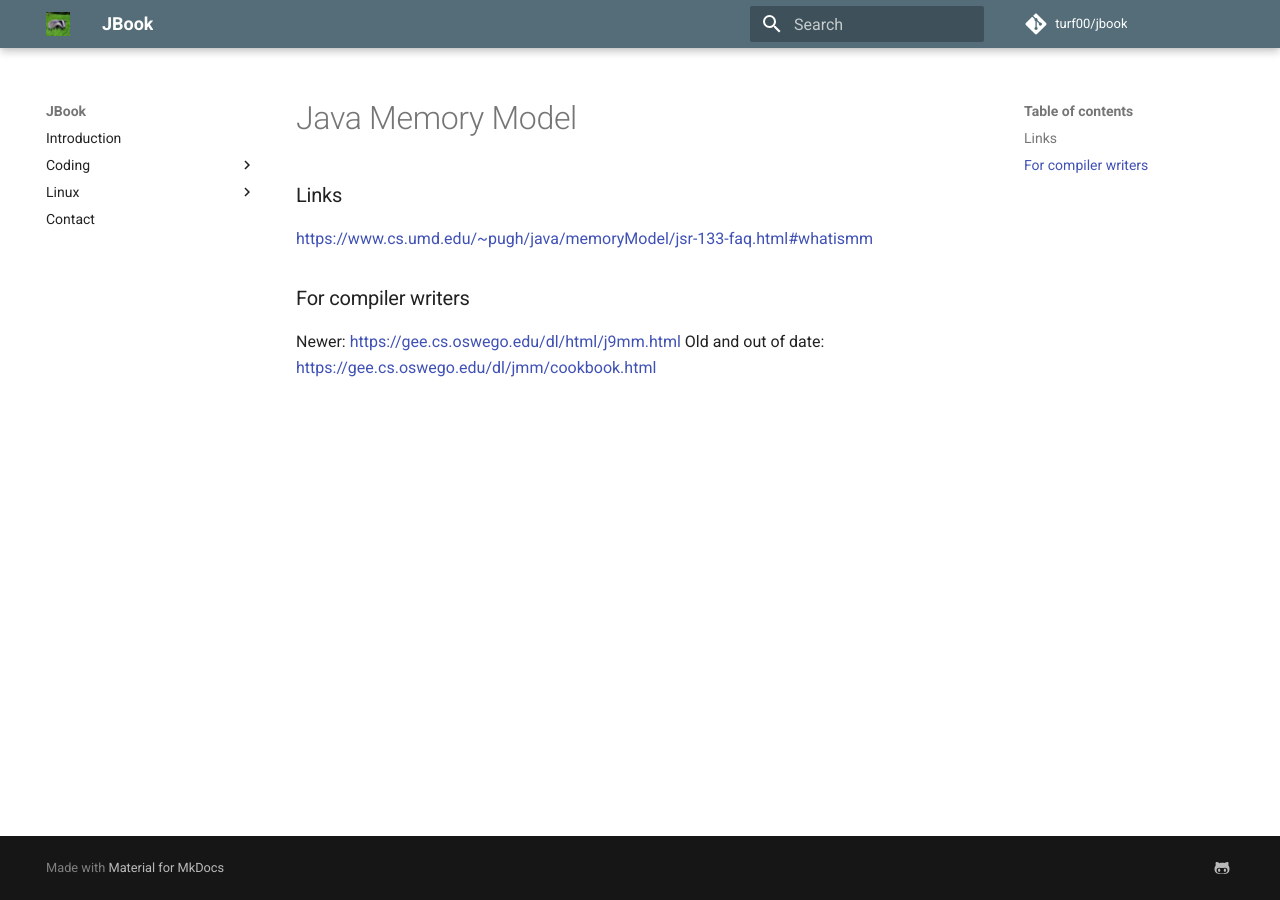
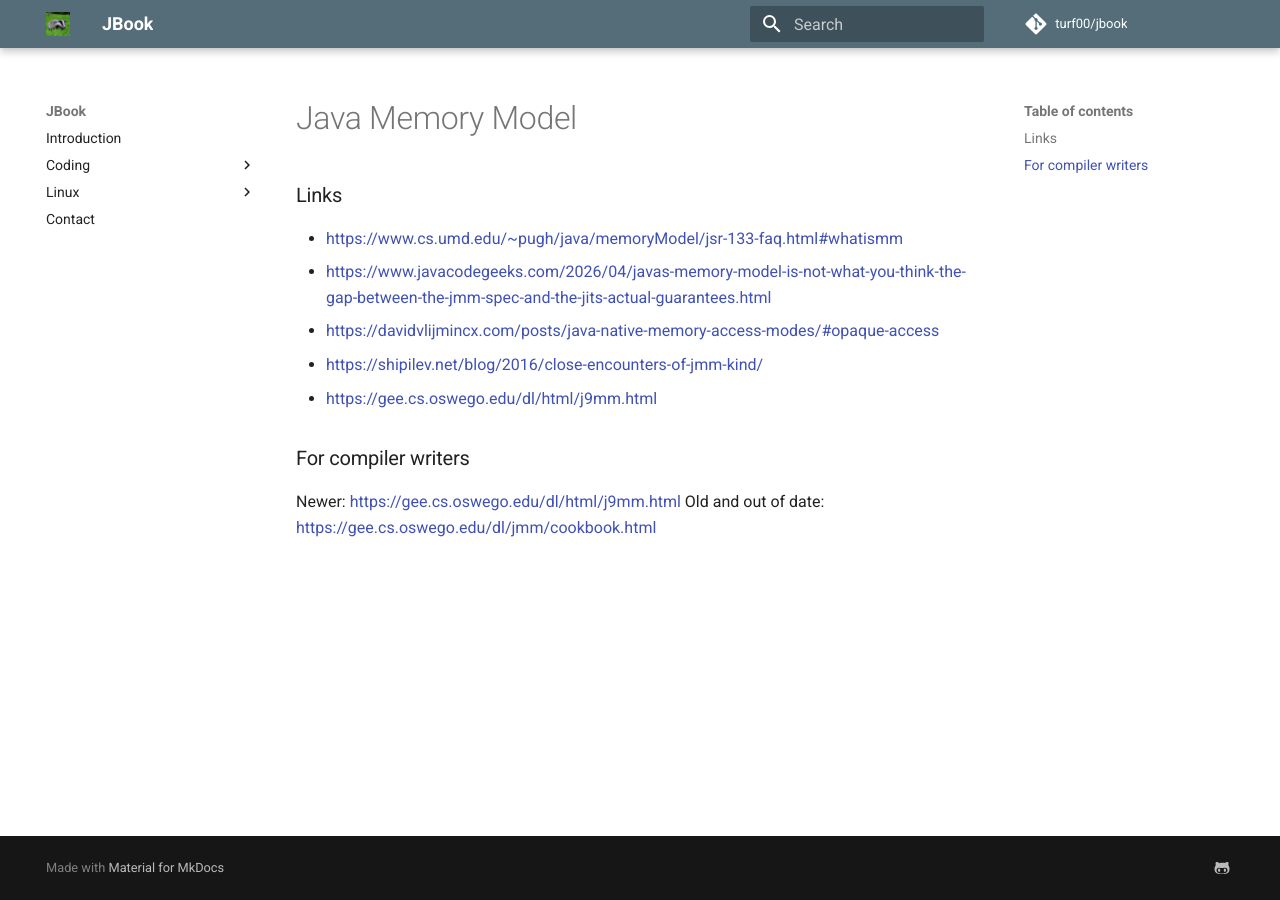
Before and after one commit to turf00/jbook, an MkDocs documentation site: the page built from docs/coding/jvm/memory-model.md, in a window 1280 px wide. Built offline with MkDocs 1.6.1 and Material for MkDocs 9.7.7, drawn with Linux system fonts in a browser that asks for light colours; comment, search, counter and statistics services are not loaded.

Commit message:
Latest memory model

```diff
--- a/docs/coding/jvm/memory-model.md
+++ b/docs/coding/jvm/memory-model.md
@@ -4,7 +4,11 @@ title: Java Memory Model
 
 ## Links
 
-<https://www.cs.umd.edu/~pugh/java/memoryModel/jsr-133-faq.html#whatismm>
+- <https://www.cs.umd.edu/~pugh/java/memoryModel/jsr-133-faq.html#whatismm>
+- <https://www.javacodegeeks.com/2026/04/javas-memory-model-is-not-what-you-think-the-gap-between-the-jmm-spec-and-the-jits-actual-guarantees.html>
+- <https://davidvlijmincx.com/posts/java-native-memory-access-modes/#opaque-access>
+- <https://shipilev.net/blog/2016/close-encounters-of-jmm-kind/>
+- <https://gee.cs.oswego.edu/dl/html/j9mm.html>
 
 ## For compiler writers
 
```
